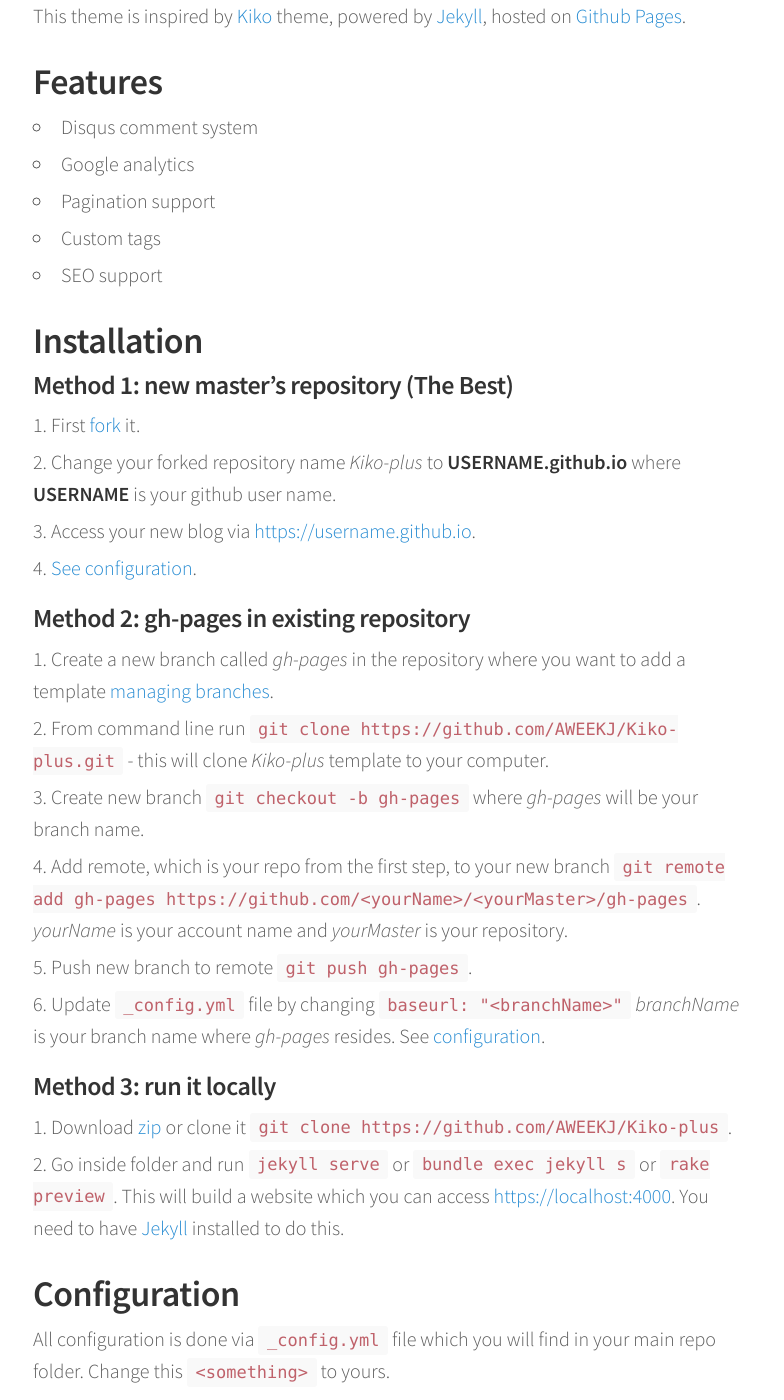
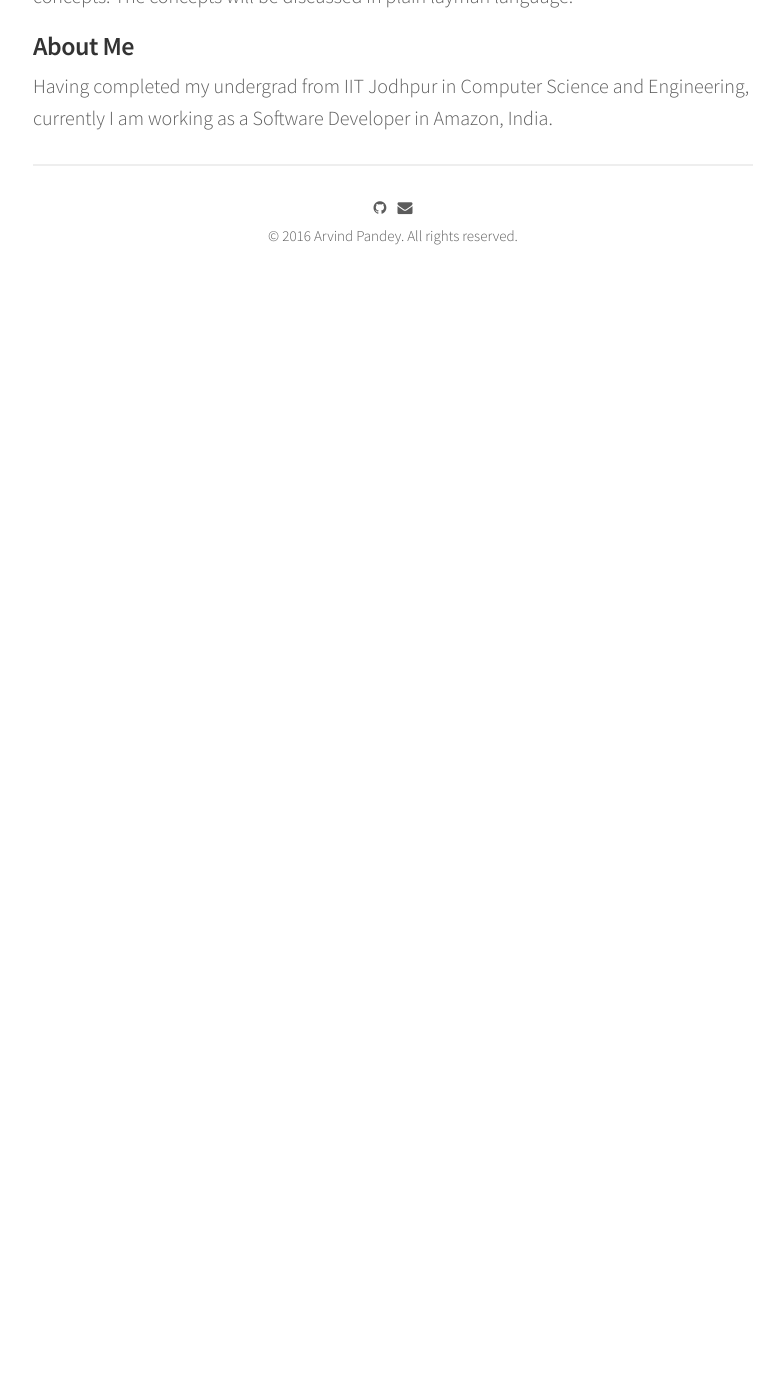
Before and after one commit to dummybyte/blog, a Jekyll site: the page built from about.md, in a window 1280 px wide and 1400 px high, scrolled down 270 px. Shown: the whole window, without its empty margins (247-1031 px from the left). Built offline with Jekyll 4.4.1, drawn with Linux system fonts in a browser that asks for light colours; nearby versions of some CDN libraries; after the commit the page ends 900 px from its top, so only the background shows below that; some of the changed text lies outside the part shown.

````diff
--- a/_config.yml
+++ b/_config.yml
@@ -1,6 +1,3 @@
-# # # # # # # # # # # # #
-#   K i k o - p l u s   #
-# # # # # # # # # # # # #
 
 # Basic
 name:               "BitFurry"
@@ -8,13 +5,13 @@ name:               "BitFurry"
 
 author:
   name:             Arvind Pandey
-  facebook:         your-id
-  twitter:          your-id
-  github:           your-id
-  linkedin:         your-id
-  medium:           your-id
-  tumblr:           your-id
-  email:            your-id@your-email.com
+  facebook:
+  twitter:
+  github:           dummybyte
+  linkedin:
+  medium:
+  tumblr:
+  email:            arvindpandey106@gmail.com
 
 # Google-analytics
 google-analytics:
@@ -30,8 +27,8 @@ baseurl:            "" # the subpath of your site, e.g. /blog
 
 
 # http://en.wikipedia.org/wiki/List_of_tz_database_time_zones
-timezone:           Asia/Seoul
-permalink:          /:year-:month-:day/:title/
+timezone:           Asia/Kolkata
+permalink:          /:day-:month-:year/:title/
 
 # Pagination
 paginate:           5
--- a/about.md
+++ b/about.md
@@ -3,102 +3,7 @@ title: About
 permalink: /about/
 ---
 
-This blog is demo blog for [Kiko Plus](https://github.com/AWEEKJ/Kiko-plus)
+This blog is an attempt to target the people who find difficult in understanding the CS concepts. The concepts will be discussed in plain layman language.
 
-This theme is inspired by [Kiko](http://github.com/gfjaru/Kiko) theme, powered by [Jekyll](http://jekyllrb.com), hosted on [Github Pages](https://pages.github.com).
-
-## Features
-
-- Disqus comment system
-- Google analytics
-- Pagination support
-- Custom tags
-- SEO support
-
-
-## Installation
-
-#### Method 1: new master's repository (The Best)
-
-1. First [fork](https://github.com/AWEEKJ/Kiko-plus/fork) it.
-2. Change your forked repository name _Kiko-plus_ to __USERNAME.github.io__ where
-   __USERNAME__ is your github user name.
-3. Access your new blog via [https://username.github.io](https://username.github.io).
-4. [See configuration](#configuration).
-
-#### Method 2: gh-pages in existing repository
-
-1. Create a new branch called _gh-pages_ in the repository where you want to add a template [managing branches](https://help.github.com/articles/creating-and-deleting-branches-within-your-repository/).
-2. From command line run `git clone https://github.com/AWEEKJ/Kiko-plus.git` - this will clone _Kiko-plus_ template to your computer.
-3. Create new branch `git checkout -b gh-pages` where _gh-pages_ will be your branch name.
-4. Add remote, which is your repo from the first step, to your new branch `git remote add gh-pages https://github.com/<yourName>/<yourMaster>/gh-pages`. _yourName_ is your account name and _yourMaster_ is your repository.
-5. Push new branch to remote `git push gh-pages`.
-6. Update `_config.yml` file by changing `baseurl: "<branchName>"` _branchName_ is your branch name where _gh-pages_ resides. See [configuration](#configuration).
-
-#### Method 3: run it locally
-
-1. Download [zip](https://github.com/AWEEKJ/Kiko-plus/archive/master.zip) or clone it `git clone https://github.com/AWEEKJ/Kiko-plus`.
-2. Go inside folder and run `jekyll serve` or `bundle exec jekyll s` or `rake preview`. This will build a website which you can access [https://localhost:4000](https://localhost:4000). You need to have [Jekyll](https://jekyllrb.com/docs/installation/) installed to do this.
-
-
-## Configuration
-
-All configuration is done via `_config.yml` file which you will find in your main repo folder. Change this `<something>` to yours.
-
-- Change this to your blog name.
-
-```yml
-name: <blog-name>
-```
-
-- Change this to your domain. **NOTE**- if running locally change this to `url: "https://localhost:4000"`.
-
-```yml
-url: "https://<your-name>.github.io"
-```
-
-- Change this to your branch name where _gh-pages_ resides. !NOTE apply only if you used __Method 2__ for installation.
-
-```yml
-baseurl: "/<branch-name>"
-```
-
-- These configuration in `author:` is for links to icons in footer. Modify `_includes/footer.html` to add more link icons.
-
-```yml
-author:
-  name:             your-name
-  facebook:         your-id
-  twitter:          your-id
-  github:           your-id
-  linkedin:         your-id
-  medium:           your-id
-  tumblr:           your-id
-  email:            your-id@your-email.com
-```
-
-- Change this to your Google Analytic ID.
-
-```yml
-google-analytics:
-  id:               your-id
-```
-
-- Change this to your Disqus ID.
-
-```yml
-disqus:
-  id:               your-id
-```
-
-## Rakefile Usage
-
-```bash
-$ rake post title="A Title" [date="2015-08-16"] [tags=[tag1,tag2]]
-$ rake draft title="A Title" [date="2015-08-16"] [tags=[tag1,tag2]]
-$ rake preview
-```
-
-## License
-
-This theme is released under MIT License.
+#### About Me
+Having completed my undergrad from IIT Jodhpur in Computer Science and Engineering, currently I am working as a Software Developer in Amazon, India.
````
Also changed, not shown: _posts/2012-05-22-readability-post.md (deleted, +0 -46 lines), _posts/2013-08-12-sample-link-post.md (deleted, +0 -10 lines), _posts/2013-08-16-code-highlighting-post.md (deleted, +0 -75 lines), _posts/2016-08-15-style-test.md (deleted, +0 -97 lines), _posts/2016-12-22-Get-Into-Amazon.md (deleted, +0 -58 lines).
